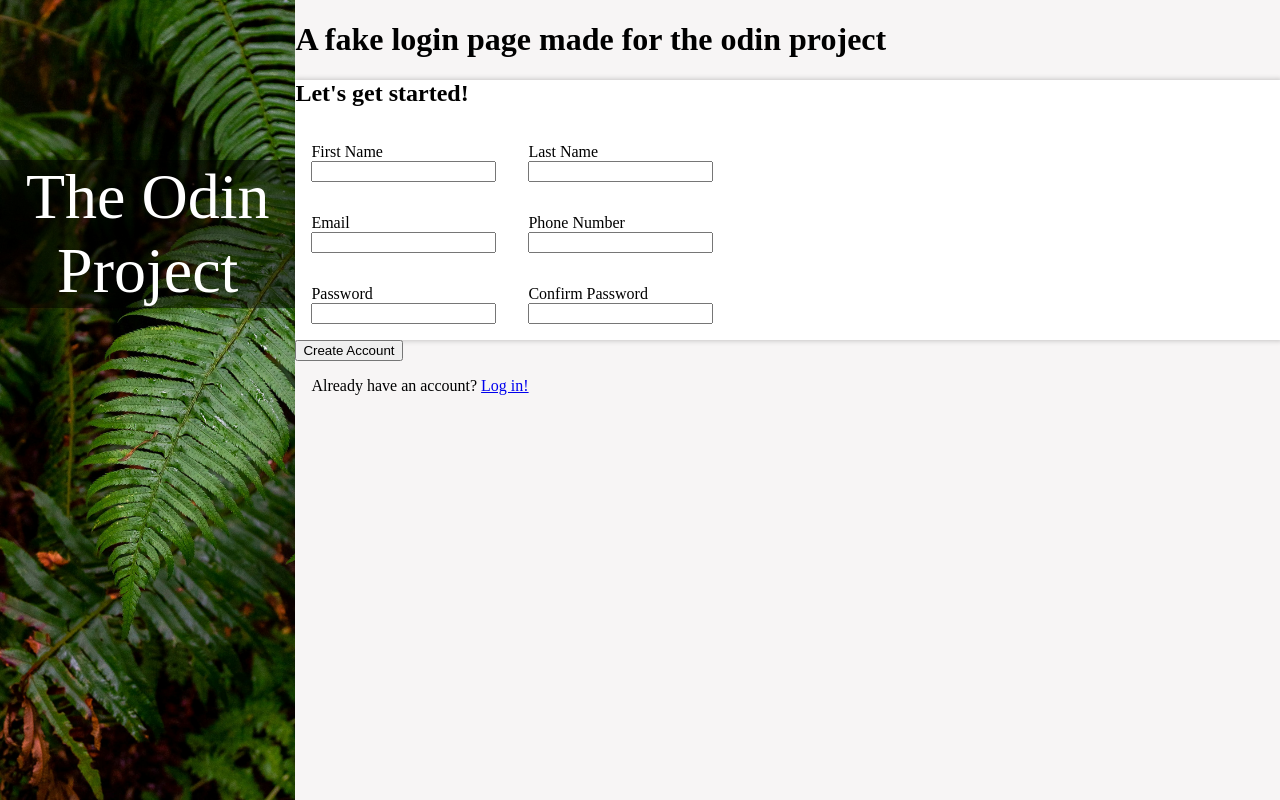
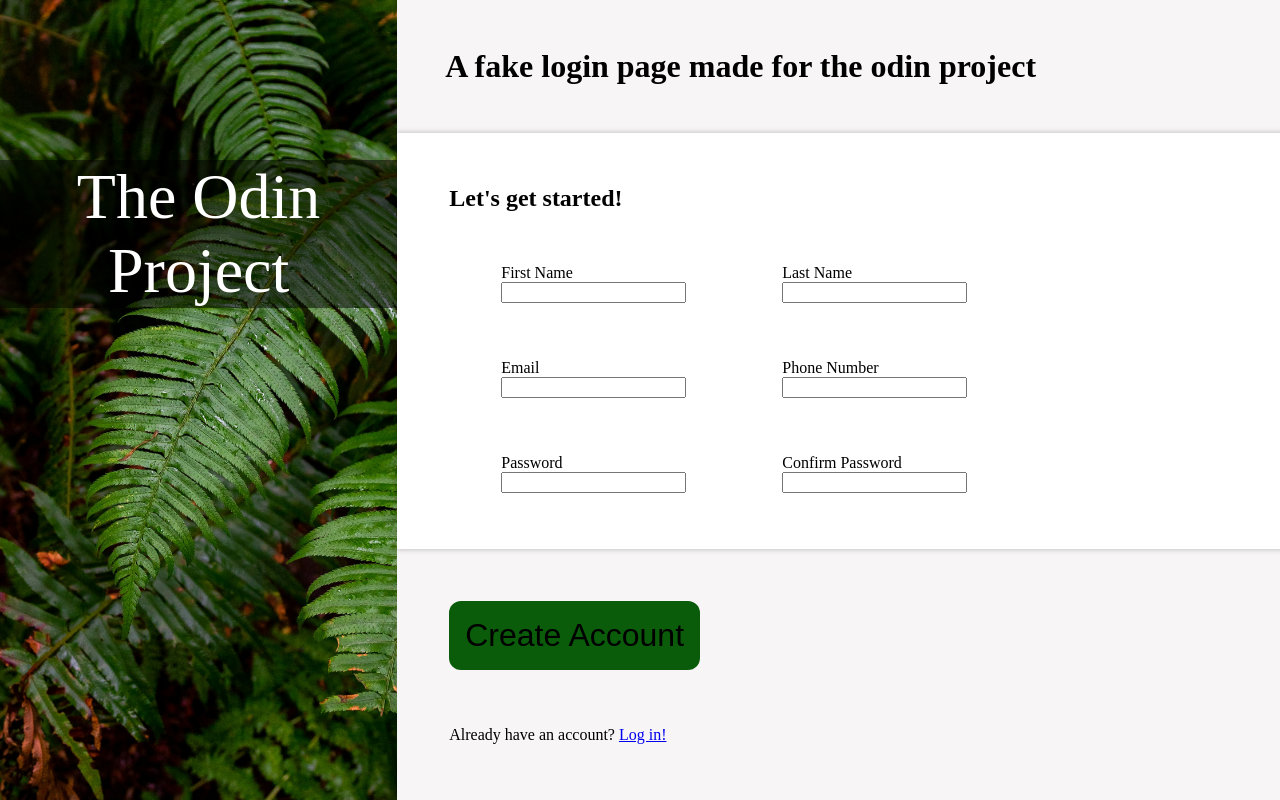
Before and after one commit to connoryim/top-sign-up-form, a plain HTML site: page index.html in a window 1280 px wide. Drawn offline with Linux system fonts and the light colour scheme.

Commit message:
Change margin of form text

```diff
--- a/index.html
+++ b/index.html
@@ -33,13 +33,13 @@
                     <label for="Email">
                         <span>Email</span>
                     </label>
-                    <input type="text" id="Email" name="email">
+                    <input type="text" id="Email" name="email" required>
                 </p>
                 <p>
                     <label for="Phone">
                         <span>Phone Number</span>
                     </label>
-                    <input type="text" id="Phone" name="phone number">
+                    <input type="text" id="Phone" name="phone number" re>
                 </p>
             </section>
             <section id="password">
@@ -47,13 +47,13 @@
                     <label for="pasInpt">
                         <span>Password</span>
                     </label>
-                    <input type="text" id="pasInpt" name="Password">
+                    <input type="text" id="pasInpt" name="Password" required>
                 </p>
                 <p>
                     <label for="confirm">
                         <span>Confirm Password</span>
                     </label>
-                    <input type="text" id="confirm" name="Confirm Password">
+                    <input type="text" id="confirm" name="Confirm Password" required>
                 </p>
             </section>
         </section>
--- a/style.css
+++ b/style.css
@@ -1,3 +1,8 @@
+:root{
+    --item-margin:3rem;
+}
+
+
 html{
     padding: 0;
     background-color: rgb(247, 245, 245);
@@ -14,7 +19,7 @@
     background-image: url(./images/leafImage.jpg);
     background-repeat: no-repeat;
     background-size: auto 100%;
-    width: 30%;
+    width: 45%;
     margin: 0;
     left: 0;
     top: 0;
@@ -30,12 +35,13 @@
 
 section > section{
     display: flex;
+    margin: var(--item-margin);
 }
 
 p{
     display: flex;
     flex-direction: column;
-    margin: 1rem;
+    margin: 0 var(--item-margin) 0;
 }
 
 #signUp{
@@ -47,3 +53,20 @@
     box-shadow: 1px 0px 5px 1px rgba(0, 0, 0, 0.2);
     width: 100%;
 }
+
+section{
+    padding: 4px;
+}
+
+h1{
+    margin: var(--item-margin);
+}
+
+button{
+    margin: var(--item-margin);
+    background-color: rgb(10, 92, 10);
+    padding: 1rem;
+    border: none;
+    border-radius: 12px;
+    font-size: 2rem;
+}
```
